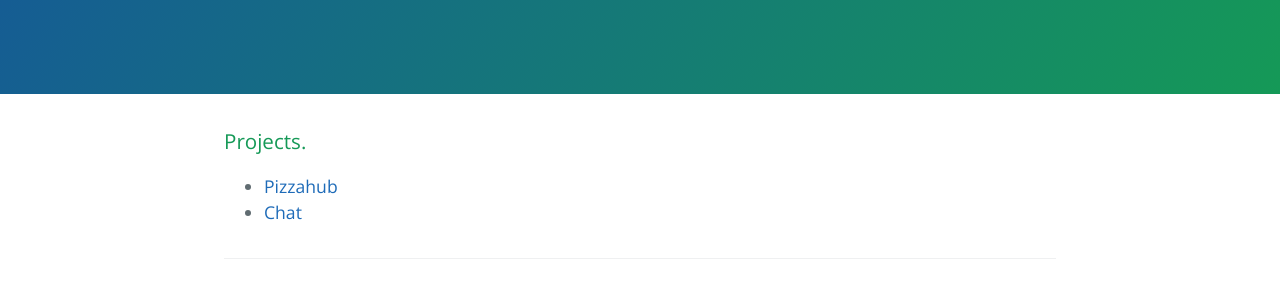
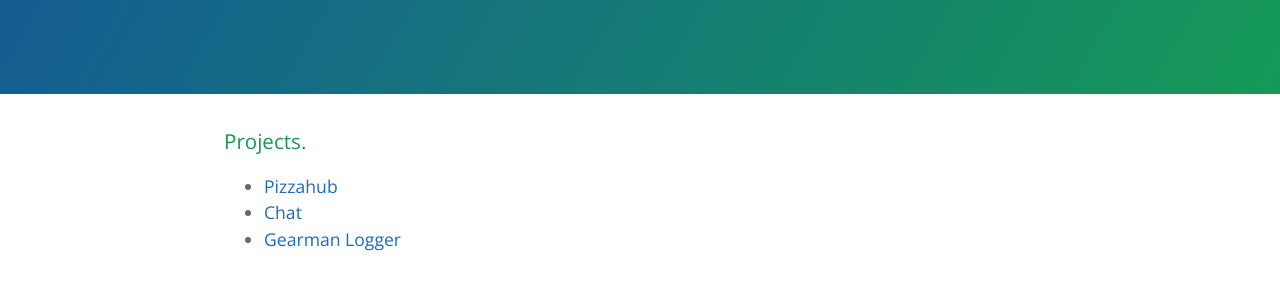
Before and after one commit to apaarmann/apaarmann.github.io, a plain HTML site: page index.html in a window 1280 px wide. Shown: the part 217-498 px from the top of the page. Drawn offline with nearby package versions, Linux system fonts and the light colour scheme.

Commit message:
Added gearman logger to projects

```diff
--- a/index.html
+++ b/index.html
@@ -36,6 +36,7 @@
 <ul>
 <li><a href="/pizzahub">Pizzahub</a></li>
 <li><a href="/chat">Chat</a></li>
+<li><a href="/gearman-logger">Gearman Logger</a></li>
 </ul>
 
       <footer class="site-footer">
```
